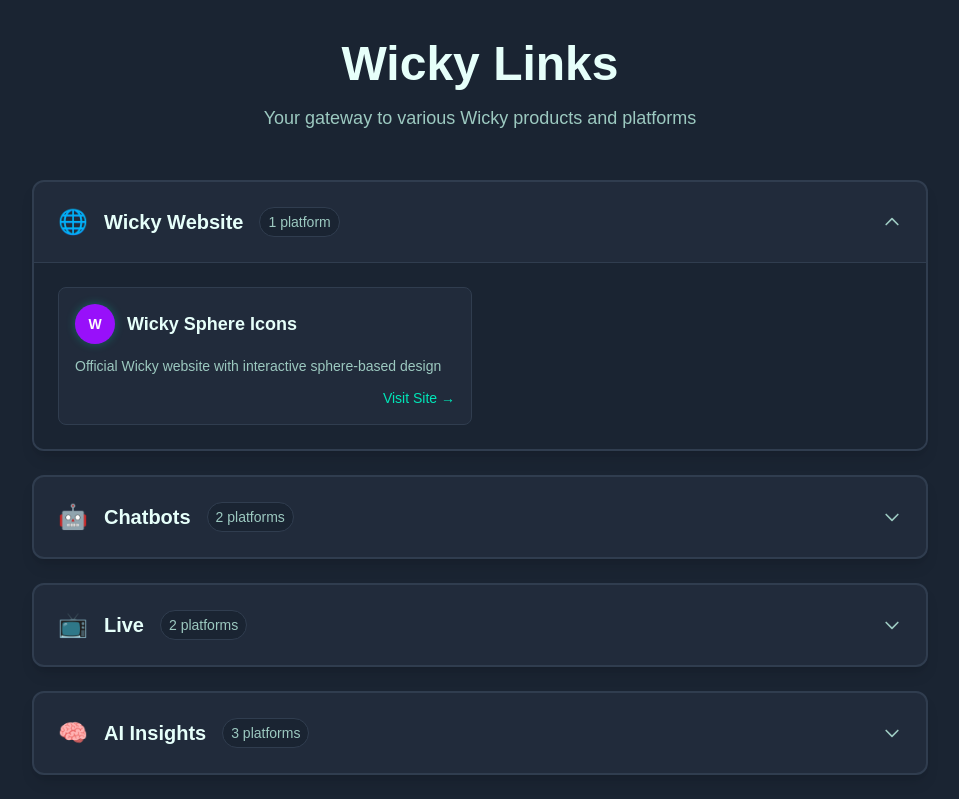
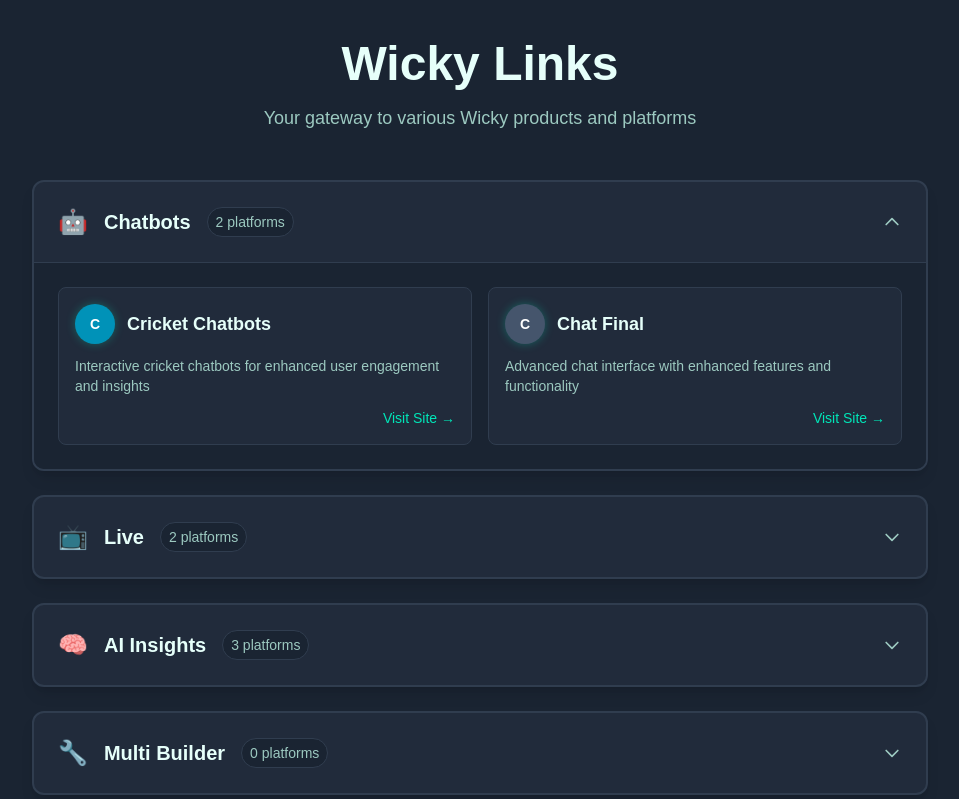
Before and after one commit to wickyaf123/wicky_links, a Next.js app: page / in a window 1280 px wide. Shown: the top 799 px of the page, without its empty margins (160-1119 px from the left). Built offline with nearby package versions, Linux system fonts and the light colour scheme.

Commit message:
Remove Wicky Website category and reorganize Wicky Sphere Icons

```diff
--- a/src/app/page.tsx
+++ b/src/app/page.tsx
@@ -3,7 +3,7 @@
 import { useState } from 'react';
 
 export default function Home() {
-  const [openCategories, setOpenCategories] = useState<string[]>(['wicky-website']);
+  const [openCategories, setOpenCategories] = useState<string[]>(['chatbots']);
 
   const toggleCategory = (categoryId: string) => {
     setOpenCategories(prev =>
@@ -14,19 +14,6 @@ export default function Home() {
   };
 
   const categories = [
-    {
-      id: 'wicky-website',
-      title: 'Wicky Website',
-      icon: '🌐',
-      links: [
-        {
-          name: "Wicky Sphere Icons",
-          url: "https://wicky-sphere-icons.lovable.app/",
-          description: "Official Wicky website with interactive sphere-based design",
-          color: "bg-purple-600",
-        },
-      ]
-    },
     {
       id: 'chatbots',
       title: 'Chatbots',
@@ -170,6 +157,12 @@ export default function Home() {
           description: "BBL batting analytics with AI-powered insights and statistics",
           color: "bg-pink-600",
         },
+        {
+          name: "Wicky Sphere Icons",
+          url: "https://wicky-sphere-icons.lovable.app/",
+          description: "Interactive sphere-based icon system and design resources",
+          color: "bg-cyan-600",
+        },
       ]
     },
   ];
```
